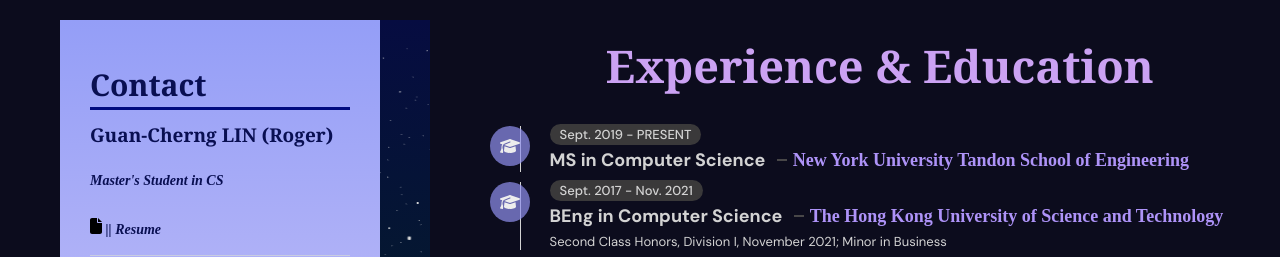
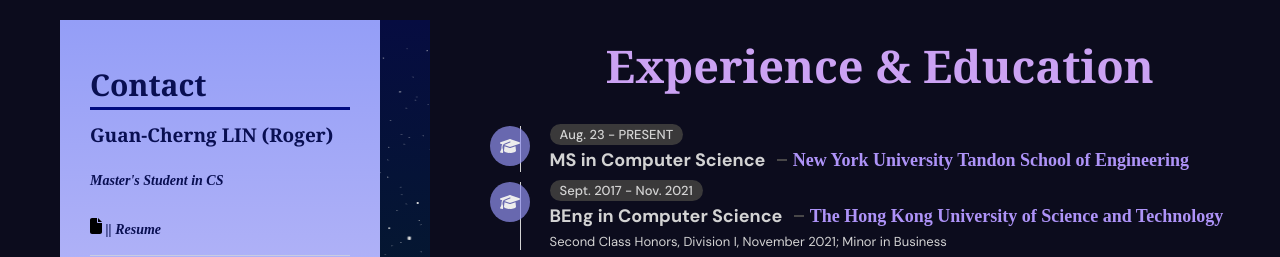
Before and after one commit to guanroger/guanroger.github.io, a React (Vite) app: page / in a window 1280 px wide. Shown: the part 1600-1857 px from the top of the page. Built offline with nearby package versions, Linux system fonts and the light colour scheme.

Commit message:
fix experiences date

```diff
--- a/src/components/experience/data.jsx
+++ b/src/components/experience/data.jsx
@@ -31,7 +31,7 @@
       id: 4,
       category: 'education',
       icon: <img src="/svg/graduation-cap-solid.svg" alt="" />,
-      year: 'Sept. 2019 - PRESENT',
+      year: 'Aug. 23 - PRESENT',
       title: 'MS in Computer Science <span> New York University Tandon School of Engineering </span>',
       desc: '',
     },
```
